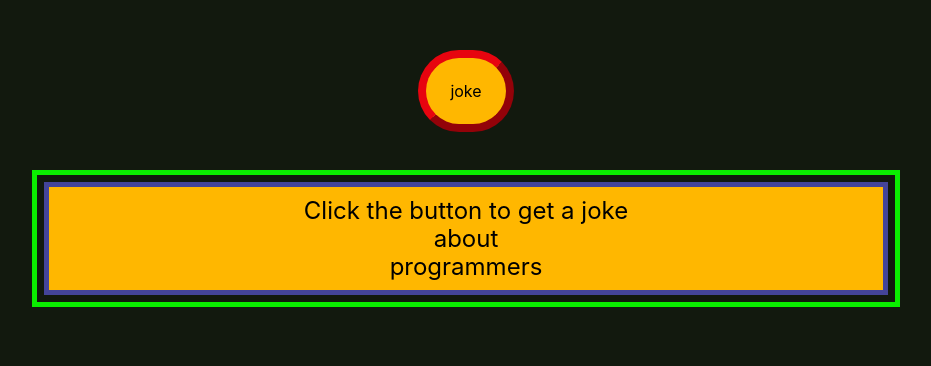
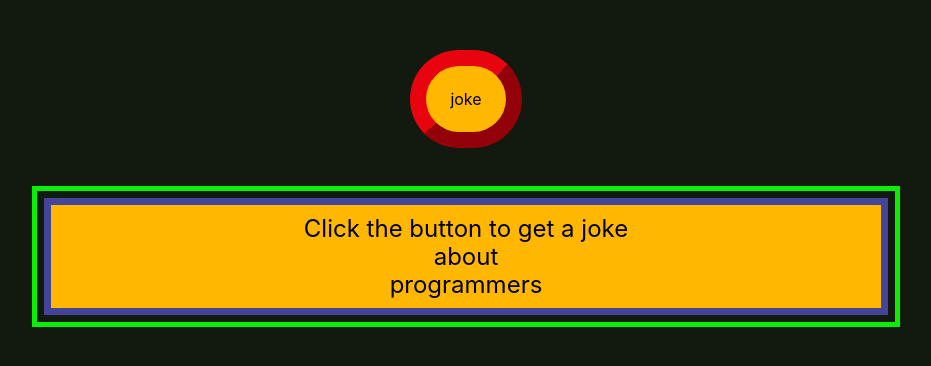
Before and after one commit to Furuikeya/proJokes, a React (Create React App) app: page / in a window 1280 px wide. Shown: the top 366 px of the page, without its empty margins (174-1105 px from the left). Built offline with nearby package versions, Linux system fonts and the light colour scheme.

Commit message:
jokebutton border from bw3 to bw4

```diff
--- a/src/App.css
+++ b/src/App.css
@@ -10,7 +10,7 @@
   text-align: center;
   margin: auto;
   width: 66%;
-  border: solid #449 5px;
+  border: solid #449 7px;
   outline: 5px solid #0aEE00;
   outline-offset: 7px;
 }
--- a/src/JokeButton.js
+++ b/src/JokeButton.js
@@ -4,7 +4,7 @@ import 'tachyons';
 const JokeButton = ({ jokeClick }) => {
 	return (
 		<button
-			className='joke-button bg-gold bw3 br-pill b--dark-red grow grow:hover '
+			className='joke-button bg-gold bw4 br-pill b--dark-red grow grow:hover '
 			onClick={jokeClick}
 			>joke
 		</button>
```
